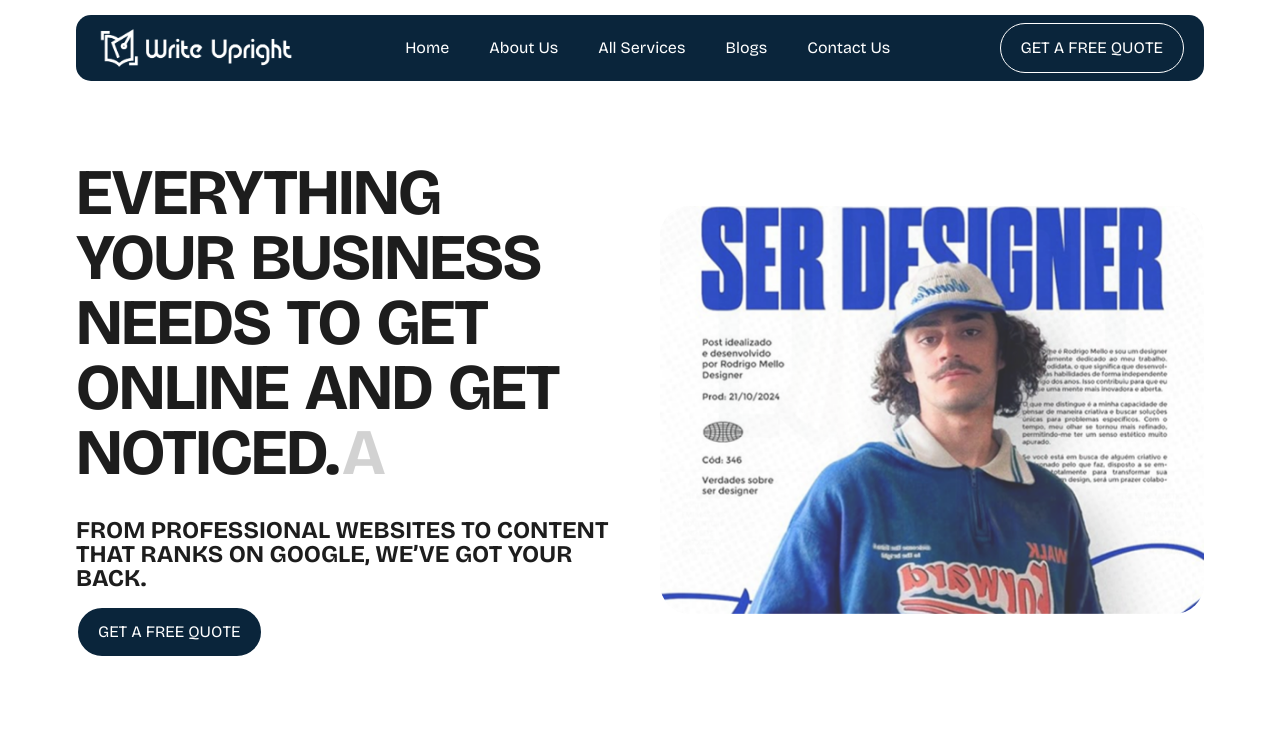
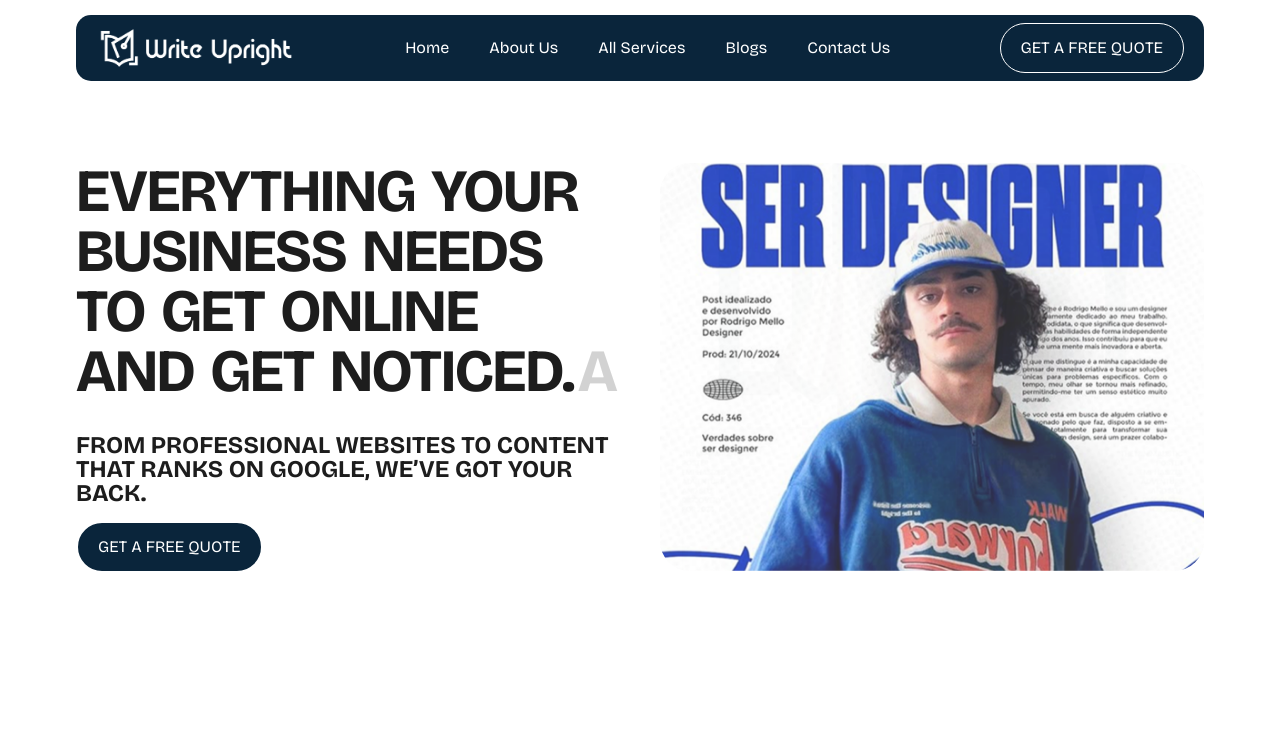
Before and after one commit to aryankuril/writeupright, a Next.js app: page / in a window 1280 px wide. Shown: the top 731 px of the page. Built offline with nearby package versions, Linux system fonts and the light colour scheme.

Commit message:
TEXT EDIT PUSH

```diff
--- a/app/components/FirstSection.tsx
+++ b/app/components/FirstSection.tsx
@@ -67,7 +67,7 @@ const child = {
     <section className="w-full container py-10 sm:py-15 lg:py-20 flex flex-col md:flex-row items-center justify-between gap-10">
       <div className="flex-1 text-center md:text-left">
 <motion.h1
-  className="text-[35px] sm:text-[30px] md:text-[40px] lg:text-[50px] xl:text-[65px]
+  className="text-[35px] sm:text-[30px] md:text-[40px] lg:text-[50px] xl:text-[60px]
              leading-[1.05] lg:leading-[1] font-bold text-[#1D1D1D]
              tracking-tight w-full max-w-[650px] mx-auto md:mx-0
              flex flex-wrap lg:gap-x-1 uppercase"
```
